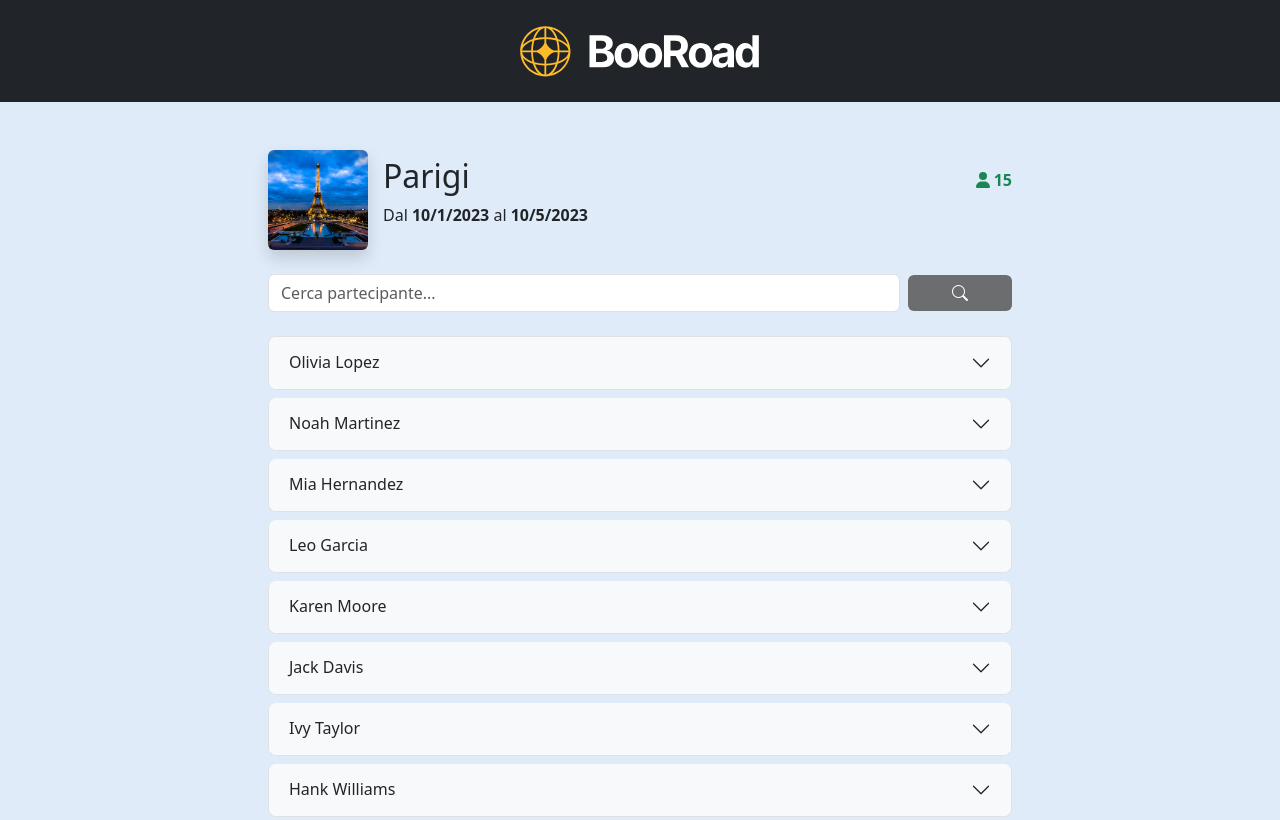
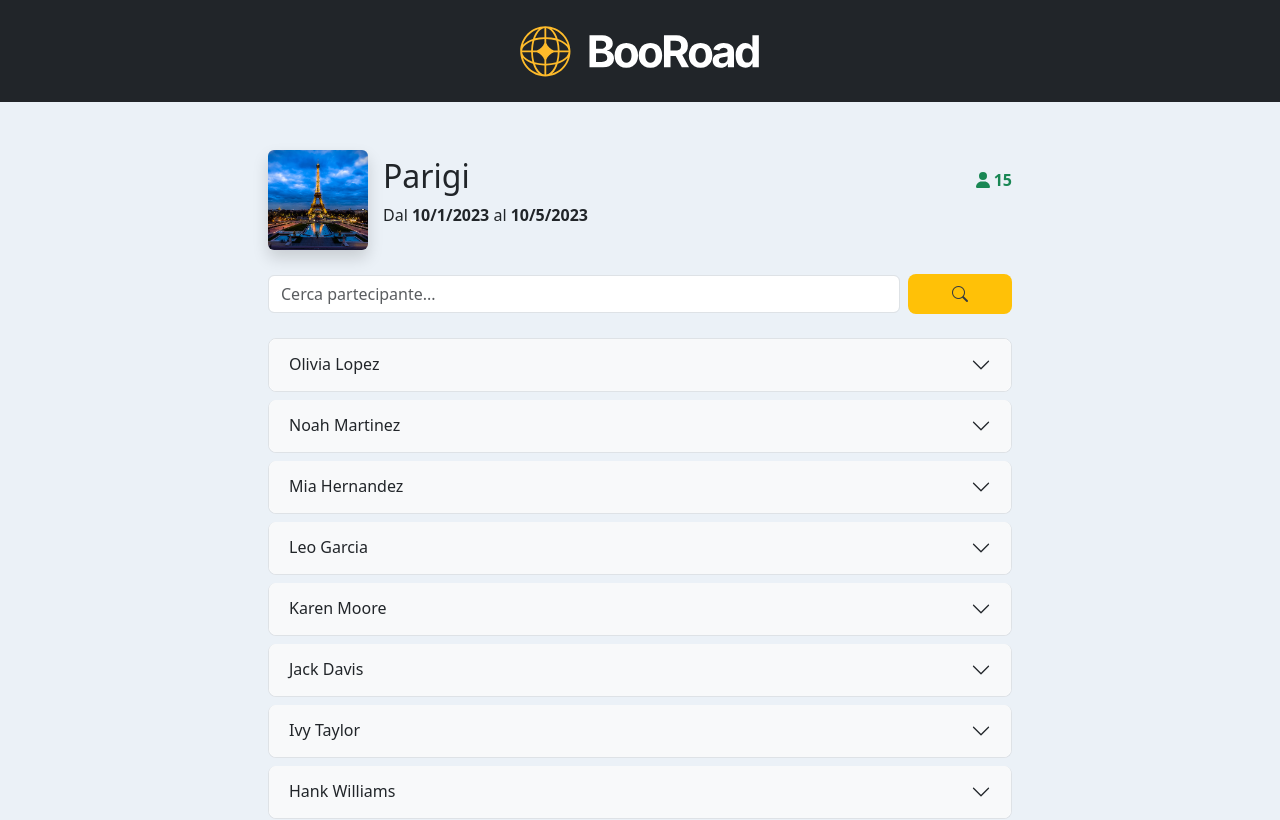
Before and after one commit to Leonardo-Mocchi/sst3-gruppo-4, a React (Vite) app: page /1 in a window 1280 px wide. Shown: the top 820 px of the page. Built offline with nearby package versions, Linux system fonts and the light colour scheme.

Commit message:
Update secondary background color in CSS and refine button styles in SingleTravel component for improved consistency

```diff
--- a/src/index.css
+++ b/src/index.css
@@ -6,8 +6,7 @@
   --color-primary: #ffc107;
   --color-secondary: #343a40;
   --color-secondary-light: #6c6d6f;
-  --color-secondary-bg: #dfebf8;
-
+  --color-secondary-bg: #ebf1f7;
 }
 
 * {
@@ -67,7 +66,7 @@ footer {
   border: none;
   border-radius: 8px;
   font-size: 1rem;
-  transition: transform 0.3s ease, background-color 0.3s ease, box-shadow 0.3s ease;
+  transition: background-color 0.3s ease, box-shadow 0.3s ease;
 
   &:hover {
     background-color: #e0a800;
--- a/src/pages/SingleTravel.jsx
+++ b/src/pages/SingleTravel.jsx
@@ -102,8 +102,8 @@ export default function SingleTravel() {
             />
           </div>
           <div style={{ width: "14%" }}>
-            <button className="btn btn-secondary px-0 d-flex justify-content-center align-items-center border-0" onClick={handleSearch}
-              style={{ width: "100%", backgroundColor: "var(--color-secondary-light)" }}>
+            <button className="btn custom-primary-btn px-0 d-flex justify-content-center align-items-center border-0" onClick={handleSearch}
+              style={{ width: "100%" }}>
               <i className="bi bi-search"></i>
             </button>
           </div>
```
